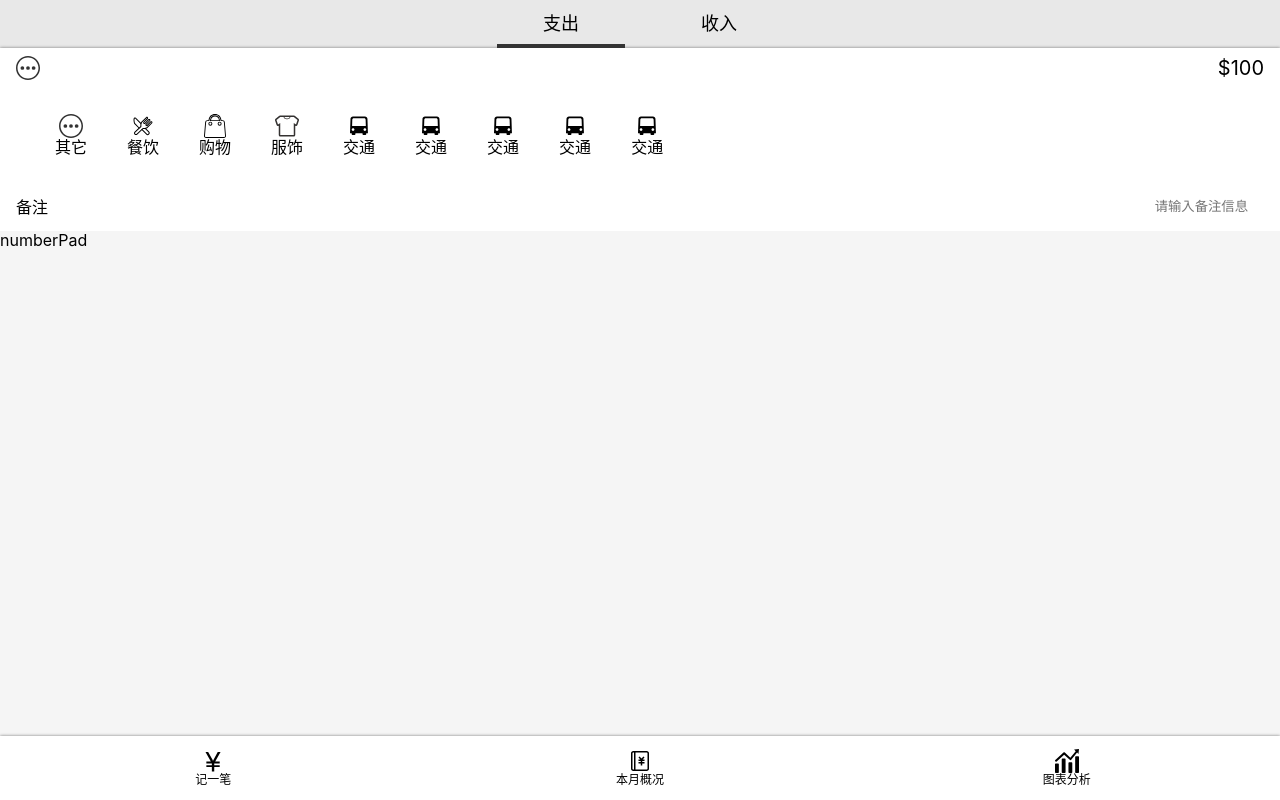
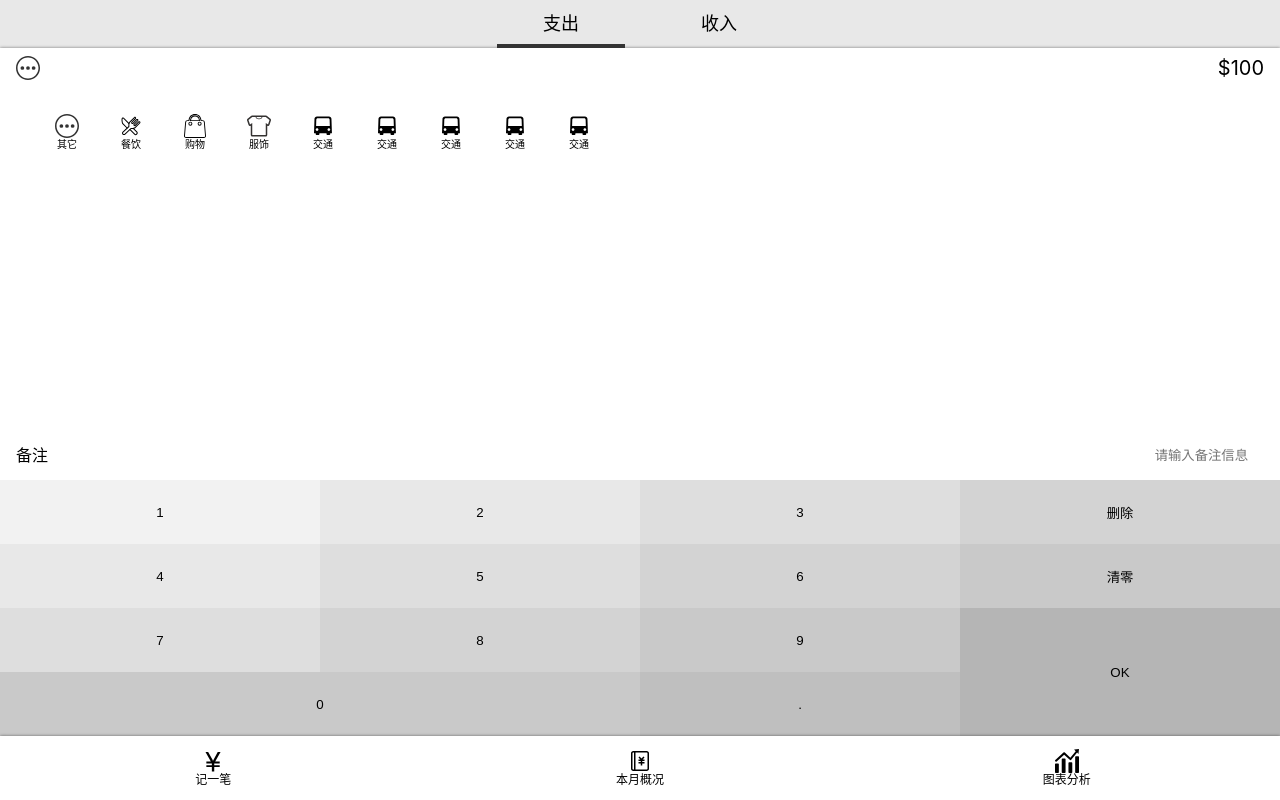
Before and after one commit to Gy-coder/jizhang, a React app: page /money in a window 1280 px wide. Built offline with nearby package versions, Linux system fonts and the light colour scheme.

Commit message:
完成Money页面的样式

```diff
--- a/src/component/Layout.tsx
+++ b/src/component/Layout.tsx
@@ -9,6 +9,8 @@ const LayoutWrapper = styled.div`
   min-height: 100vh;
   > .LayoutContent{
     flex-grow: 1;
+    display:flex;
+    flex-direction: column;
   }
 `
 const Layout: React.FC = (props)=>{
--- /dev/null
+++ b/src/component/Money/numberPad.tsx
@@ -0,0 +1,67 @@
+import React from 'react';
+import styled from 'styled-components';
+
+const NumberPadWrapper = styled.div`
+  >div{
+     > button{
+      width: 25%;
+      height: 64px;
+      border: none;
+      float: left;
+      &.ok{
+        float: right;
+        height: 128px;
+      }
+      &.zero{
+        width: 50%;
+      }
+      :nth-child(1){
+        background: #f2f2f2;
+      }
+      :nth-child(2),:nth-child(5){
+        background: #e8e8e8;
+      }
+      :nth-child(3),:nth-child(6),:nth-child(9){
+        background: #dedede;
+      }
+      :nth-child(4),:nth-child(7),:nth-child(10){
+        background: #d3d3d3;
+      }
+      :nth-child(8),:nth-child(11),:nth-child(13){
+        background: #c9c9c9;
+      }
+      :nth-child(14){
+        background: #bfbfbf;
+      }
+      :nth-child(12){
+        background: #b5b5b5;
+      }
+    }
+  }
+
+`;
+const NumberPad: React.FC = () => {
+  return (
+    <NumberPadWrapper>
+      <div className='clear'>
+        <button>1</button>
+        <button>2</button>
+        <button>3</button>
+        <button>删除</button>
+        <button>4</button>
+        <button>5</button>
+        <button>6</button>
+        <button>清零</button>
+        <button>7</button>
+        <button>8</button>
+        <button>9</button>
+        <button className='ok'>OK</button>
+        <button className='zero'>0</button>
+        <button>.</button>
+      </div>
+
+    </NumberPadWrapper>
+  );
+};
+
+export {NumberPad};
--- a/src/component/Money/tags.tsx
+++ b/src/component/Money/tags.tsx
@@ -21,11 +21,12 @@ const TagsWrapper = styled.div`
   background: #ffffff;
   display:flex;
   flex-direction: row;
+  align-content: flex-start;
   padding: 16px;
   flex-wrap: wrap;
   flex-grow: 1;
-  align-content: center;
   padding-left: 35px;
+  font-size: 10px;
 `;
 
 const Tags: React.FC = () => {
--- a/src/index.scss
+++ b/src/index.scss
@@ -3,10 +3,10 @@
 *{box-sizing: border-box}
 *::before{box-sizing: border-box}
 *::after{box-sizing: border-box}
-ul,ol{
-  list-style: none;
-}
+ul,ol{list-style: none;}
 a{text-decoration: none;color:inherit}
 body{font-family: $font-hei;font-size: 16px;line-height: 1.2}
 body{background: #f5f5f5}
 input{outline: none}
+button{outline:none}
+.clear::after{content:'';display: block;clear:both}
--- a/src/views/Money.tsx
+++ b/src/views/Money.tsx
@@ -4,6 +4,7 @@ import {ChooseType} from '../component/Money/chooseType';
 import {OutputMoney} from '../component/Money/outputMoney';
 import {Tags} from '../component/Money/tags';
 import {Notes} from '../component/Money/notes';
+import {NumberPad} from '../component/Money/numberPad';
 
 const Money: React.FC = () => {
   return (
@@ -12,9 +13,7 @@ const Money: React.FC = () => {
       <OutputMoney/>
       <Tags/>
       <Notes/>
-      <div className="numberPad">
-        numberPad
-      </div>
+      <NumberPad />
     </Layout>
   );
 };
```
